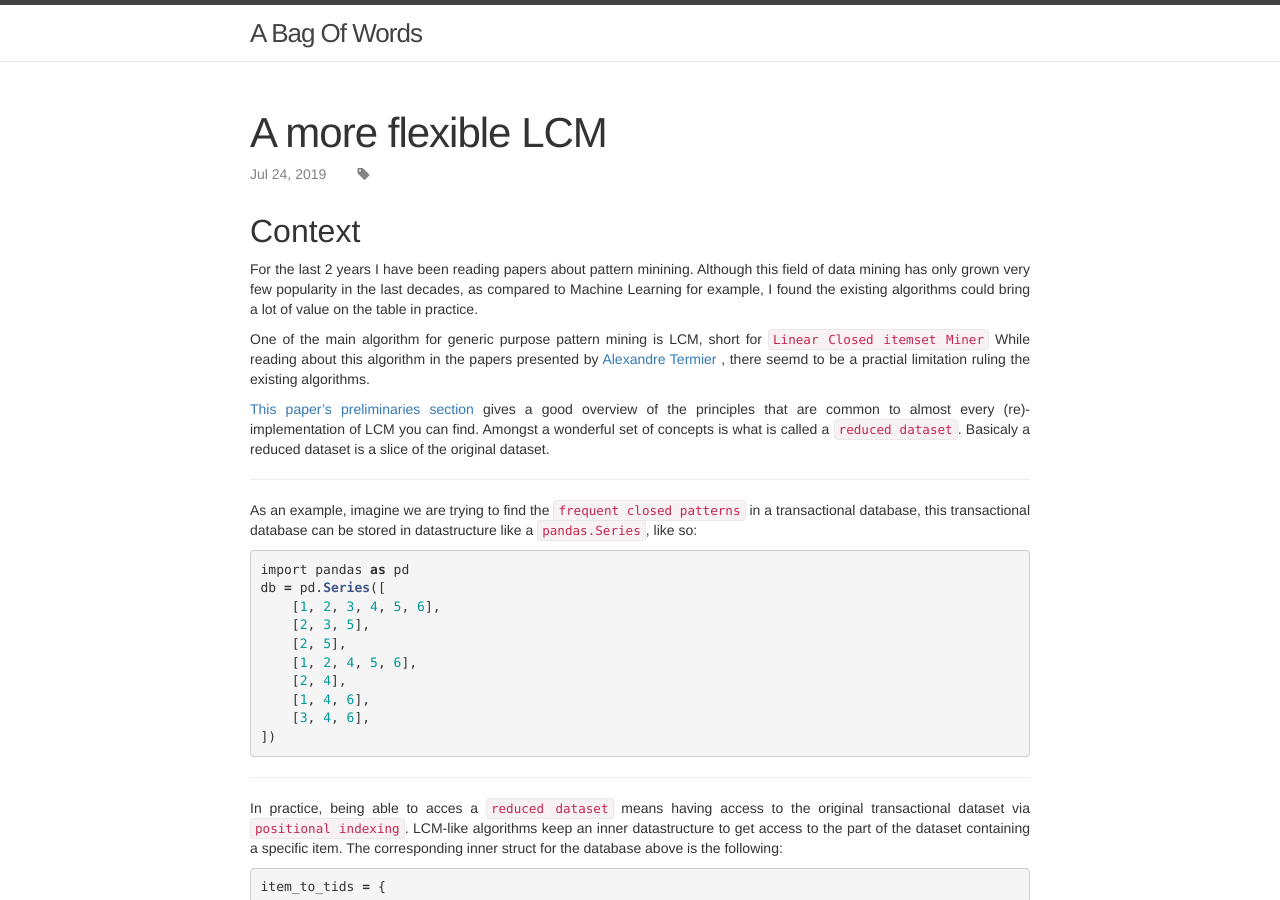
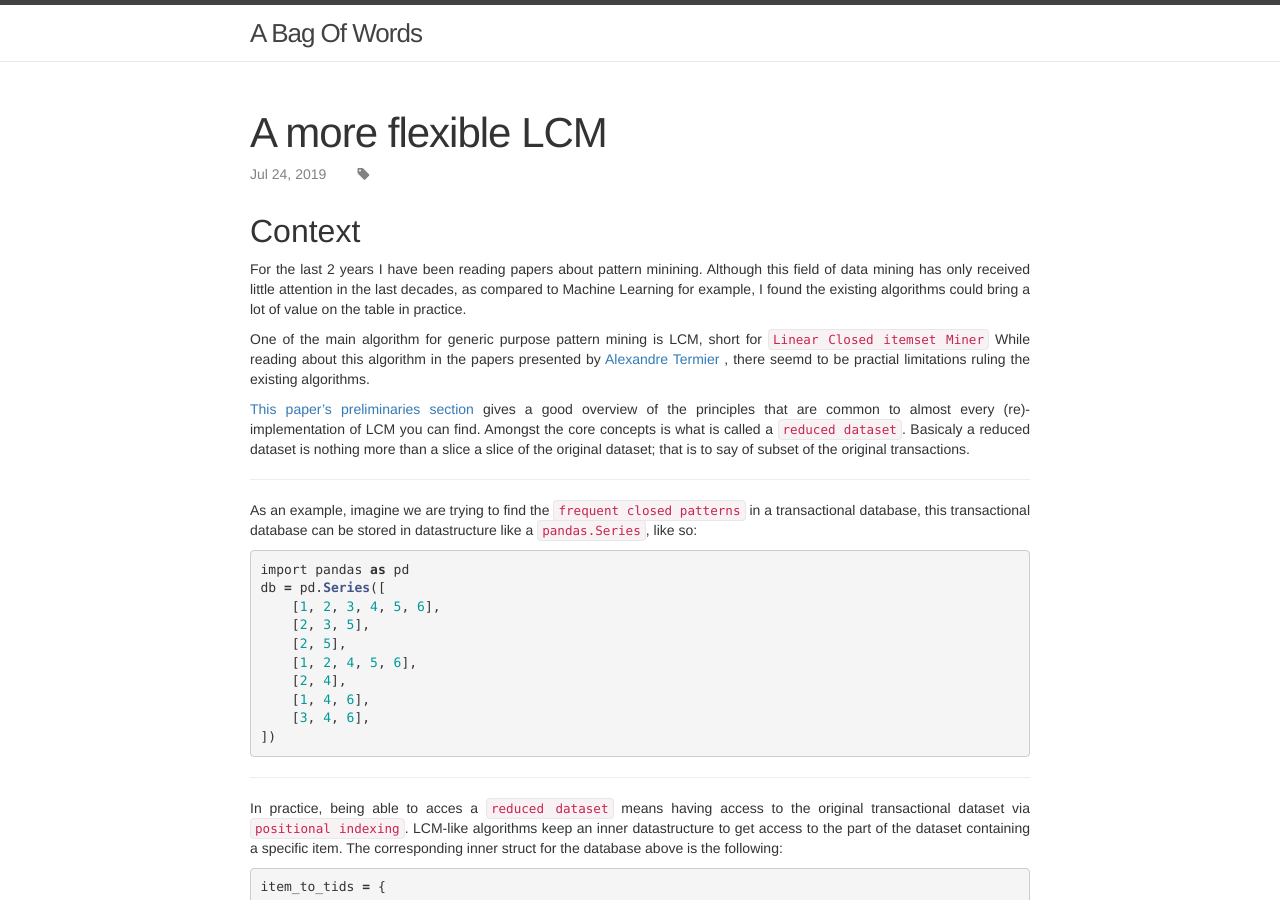
Before and after one commit to remiadon/remiadon.github.io, a Jekyll site: the page built from _posts/2019-07-24-a-more-flexible-lcm.md, in a window 1280 px wide and 900 px high. Built offline with Jekyll 4.4.1, drawn with Linux system fonts in a browser that asks for light colours; nearby versions of some CDN libraries; comment, search, counter and statistics services are not loaded.

Commit message:
correct mistake of "A more flexible LCM"

```diff
--- a/_posts/2019-07-24-a-more-flexible-lcm.md
+++ b/_posts/2019-07-24-a-more-flexible-lcm.md
@@ -7,13 +7,13 @@ tags: [pattern-mining]
 ---
 
 ## Context
-For the last 2 years I have been reading papers about pattern minining. Although this field of data mining has only grown very few popularity in the last decades, as compared to Machine Learning for example, I found the existing algorithms could bring a lot of value on the table in practice.
+For the last 2 years I have been reading papers about pattern minining. Although this field of data mining has only received little attention in the last decades, as compared to Machine Learning for example, I found the existing algorithms could bring a lot of value on the table in practice.
 
 One of the main algorithm for generic purpose pattern mining is LCM, short for `Linear Closed itemset Miner`
-While reading about this algorithm in the papers presented by [Alexandre Termier](http://people.irisa.fr/Alexandre.Termier/) , there seemd to be a practial limitation ruling the existing algorithms.
+While reading about this algorithm in the papers presented by [Alexandre Termier](http://people.irisa.fr/Alexandre.Termier/) , there seemd to be practial limitations ruling the existing algorithms.
 
 [This paper's preliminaries section](https://tel.archives-ouvertes.fr/tel-01006195/document) gives a good overview of the principles that are common to almost every (re)-implementation of LCM you can find.
-Amongst a wonderful set of concepts is what is called a `reduced dataset`. Basicaly a reduced dataset is a slice of the original dataset.
+Amongst the core concepts is what is called a `reduced dataset`. Basicaly a reduced dataset is nothing more than a slice a slice of the original dataset; that is to say of subset of the original transactions.
 
 ------------
 
```
